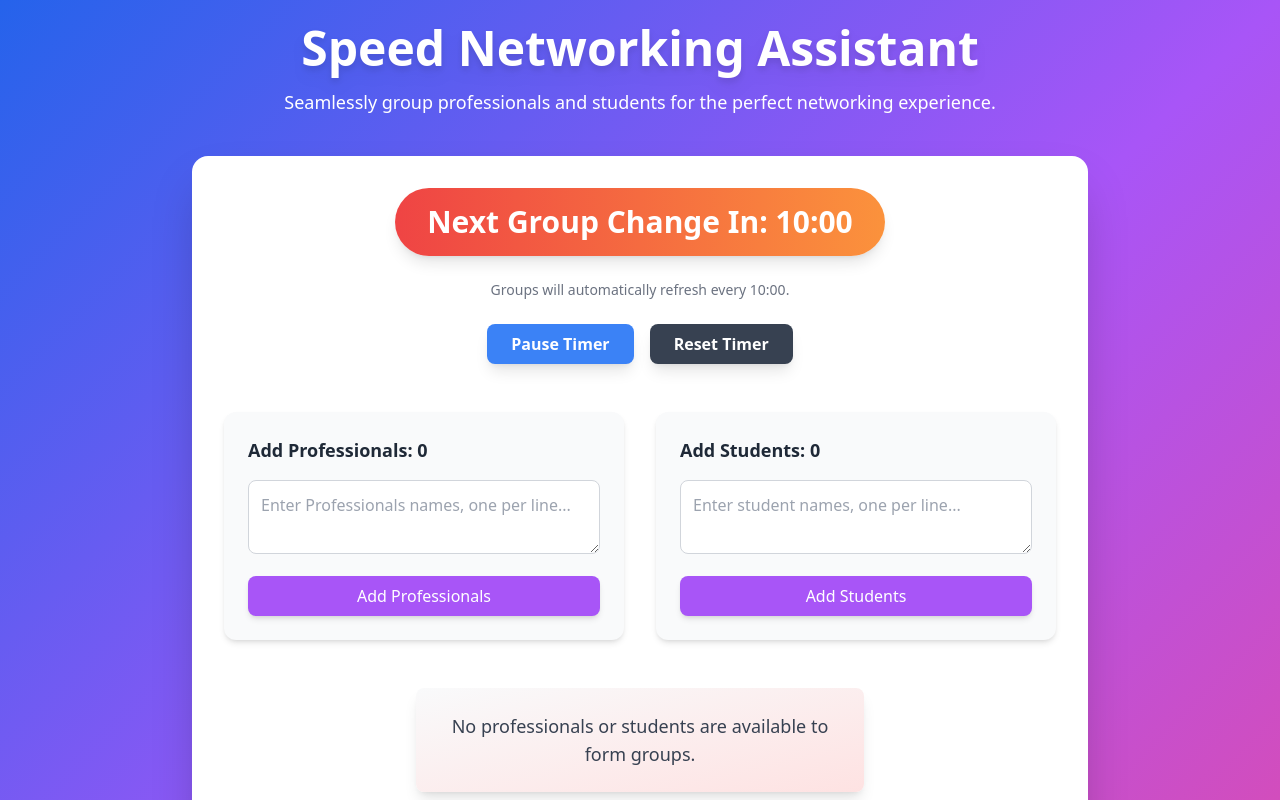
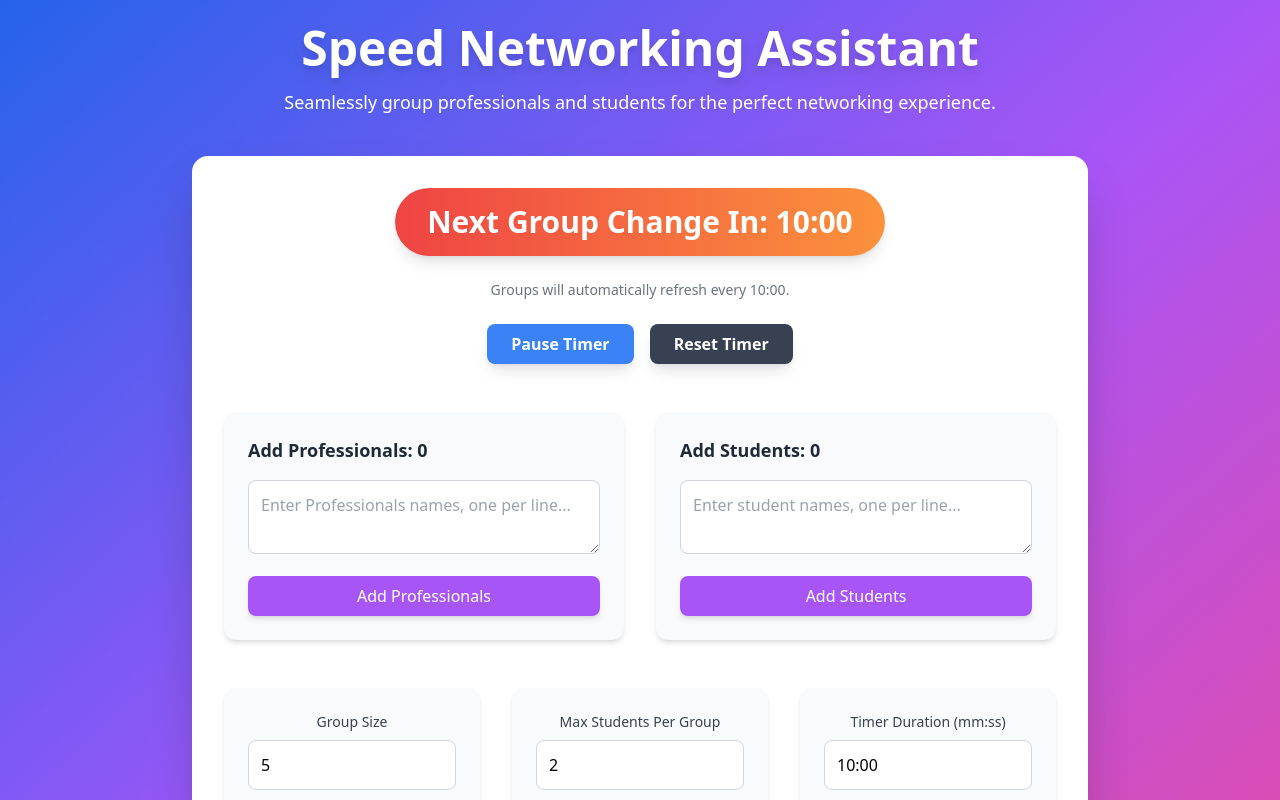
Before and after one commit to Dr-Dados/networking-mixer-app, a React (Vite) app: page / in a window 1280 px wide. Shown: the top 800 px of the page. Built offline with nearby package versions, Linux system fonts and the light colour scheme.

Commit message:
remove suggest phrase

```diff
--- a/src/App.jsx
+++ b/src/App.jsx
@@ -12,7 +12,6 @@ import Signature from "./components/Signature";
 import { SpeedInsights } from "@vercel/speed-insights/react";
 import toast, { Toaster } from "react-hot-toast";
 import { Analytics } from "@vercel/analytics/react";
-import SuggestGroupPhrase from "./components/SuggestGroupPhrase";
 
 export default function App() {
   const [groupSize, setGroupSize] = useState(5);
@@ -156,11 +155,7 @@ export default function App() {
             setStudents={setStudents}
             isActive={isTimerRunning}
           />
-          <SuggestGroupPhrase
-            professionals={professionals}
-            students={students}
-            groupSize={groupSize}
-          />
+
           <Controls
             maxStudentsPerGroup={maxStudents}
             setMaxStudentsPerGroup={setMaxStudents}
```
